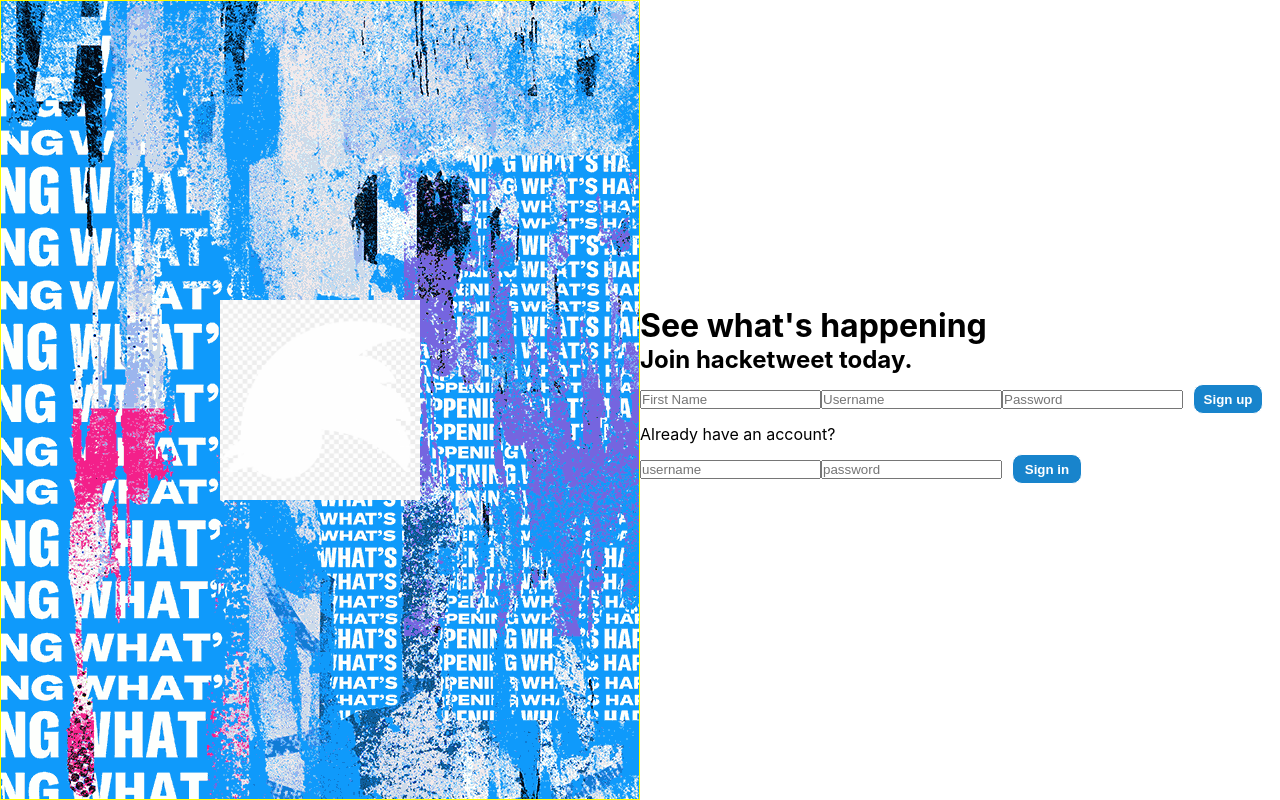
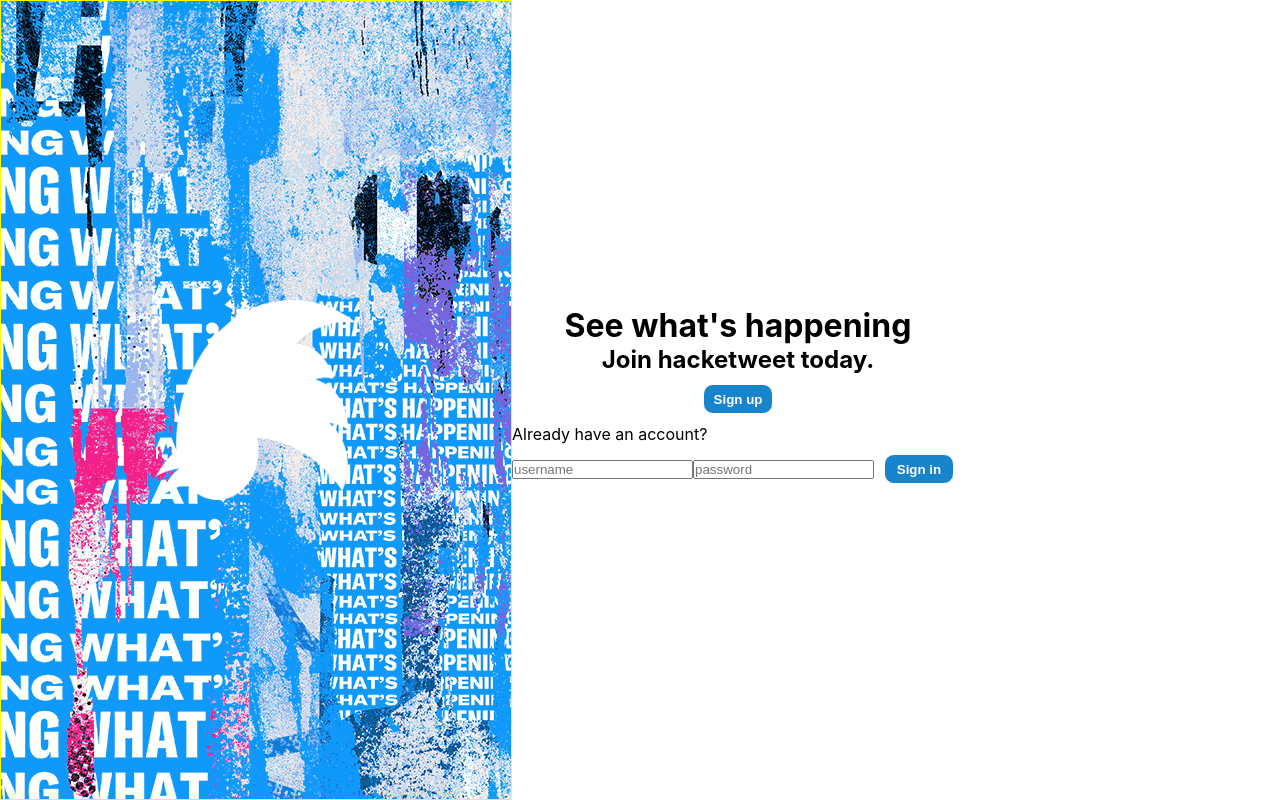
Before and after one commit to Grigan59/hackatweet-frontend, a Next.js app: page / in a window 1280 px wide. Built offline with nearby package versions, Linux system fonts and the light colour scheme.

Commit message:
pour vesion en ligne

```diff
--- a/components/Home.js
+++ b/components/Home.js
@@ -94,7 +94,7 @@
 
   function handlelougout(){
     dispatch(logOutUser())
-    router.push('/Login')
+    router.push('/')
   }
 
   return (
--- a/components/Login.js
+++ b/components/Login.js
@@ -6,33 +6,19 @@
 import { useDispatch } from 'react-redux';
 import {logInUser} from '../reducers/user'
 import {useRouter} from 'next/router'
+import Signup from './Signup';
 
 function Login() {
     const dispatch = useDispatch();
     const router = useRouter()
 
-    const [signupFirstname, setSignupFirstname] = useState('');
-    const [signUpUsername, setSignUpUsername] = useState('');
-    const [signUpPassword, setSignupPassword] = useState('');
-
     const [signInUsername, setSignInUsername] = useState('');
     const [signInPassword, setSignInPassword] = useState('');
 
-    function handleSignup() {
-        fetch('http://localhost:3000/users/signup', {
-            method: 'POST',
-            headers: { 'Content-Type': 'application/json' },
-            body: JSON.stringify({ firstname:signupFirstname, username: signUpUsername, password: signUpPassword }),
-        })
-        .then(response => response.json())
-        .then(data=> {
-            if(data.result){
-                dispatch(logInUser(data.token));
-                setSignupFirstname(''),
-                setSignUpUsername('');
-                setSignupPassword('');
-            }
-        })
+    const [IsSignUpVisible, setIsSignUpVisible] = useState(false);
+
+     function showSignup() {
+        setIsSignUpVisible(!IsSignUpVisible);
       };
 
     function handleSignin() {
@@ -57,35 +43,17 @@
     return (
         <div className={styles.main}>
             <div className={styles.imgContainer}>
-                <img src='/twitter-icon-white-transparent.png' className={styles.backgroundIcon} alt='Twitter Icon' />
+                <img src='/twitterLogo.png' className={styles.backgroundIcon} alt='Twitter Icon' />
             </div>
         <div className={styles.loginContainer}>
+
             <div className={styles.signUpContainer}>
                 <h1 className={styles.title}>See what's happening</h1>
                 <h2 className={styles.underTitle}>Join hacketweet today.</h2>
-                    <input
-                        type="text"
-                        placeholder="First Name"
-                        id="firstname"
-                        onChange={(e) => setSignupFirstname(e.target.value)}
-                        value={signupFirstname}
-                    />
-                    <input
-                        type="text"
-                        placeholder="Username"
-                        id="username"
-                        onChange={(e) => setSignUpUsername(e.target.value)}
-                        value={signUpUsername}
-                    />
-                    <input
-                        type="password"
-                        placeholder="Password"
-                        id="password"
-                        onChange={(e) => setSignupPassword(e.target.value)}
-                        value={signUpPassword}
-                    />
-                    <button id="signup" onClick={handleSignup}>Sign up</button>
+                <button id="signup" onClick={showSignup}>Sign up</button>
+                {IsSignUpVisible && <Signup/>}
             </div>
+
                 <div className={styles.signInContainer}>
                     <p className={styles.signinInvit}>Already have an account?</p>
 
--- a/components/Signup.js
+++ b/components/Signup.js
@@ -1,25 +1,77 @@
 import styles from '../styles/Signup.module.css';
+import { useState} from 'react'
+import { useDispatch } from 'react-redux';
+import {logInUser} from '../reducers/user'
+import {useRouter} from 'next/router'
 
 function Signup() {
 
+    //pour distribuer aux reducers
+    const dispatch = useDispatch();
+
+    // pour basculer vers une autre page (autre composant)
+    const router = useRouter()
+
+    // declarations des états (interrogés par d'autres composants)
+    const [signupFirstname, setSignupFirstname] = useState('');
+    const [signUpUsername, setSignUpUsername] = useState('');
+    const [signUpPassword, setSignupPassword] = useState('');
+
+    function handleSignup() {
+        fetch('http://localhost:3000/users/signup', {
+            method: 'POST',
+            headers: { 'Content-Type': 'application/json' },
+            body: JSON.stringify({ firstname:signupFirstname, username: signUpUsername, password: signUpPassword }),
+        })
+        .then(response => response.json())
+        .then(data=> {
+            if(data.result){
+                dispatch(logInUser(data.token));
+                setSignupFirstname(''),
+                setSignUpUsername('');
+                setSignupPassword('');
+            }
+        })
+    };
+    function showModal(){
+        setIsSignUpVisible(false)
+    }
 
 
-function setSignUpUsername() {}
+    return  (
+    <div className={styles.main}>
 
+        <img src='/twitterLogo.png' className={styles.twitterIcon}/>
+        <FontAwesomeIcon onClick={showModal} className={styles.userSection} icon={faXmark} />
+        <p className={styles.SignUpTitle}>Create your hackatweet account</p>
+        <p></p>
+        <input
+            className='={'
+            type="text"
+            placeholder="First Name"
+            id="firstname"
+            onChange={(e) => setSignupFirstname(e.target.value)}
+            value={signupFirstname}
+        />
+        <input
+            type="text"
+            placeholder="Username"
+            id="username"
+            onChange={(e) => setSignUpUsername(e.target.value)}
+            value={signUpUsername}
+        />
+        <input
+            type="password"
+            placeholder="Password"
+            id="password"
+            onChange={(e) => setSignupPassword(e.target.value)}
+            value={signUpPassword}
+        />
 
-    return = (
-        <div className={styles.main}>
-            <img src='twitterLogo' className={styles.twitterIcon}></img>
-            <p className={styles.title}>create your hackatweet account</p>
-            <input type="text" placeholder="name" id="username" onChange={(e) => setSignUpSignupFirstname(e.target.value)} value={SignupFirstname} />
-            <input type="text" placeholder="name" id="firstname" onChange={(e) => setSignUpUsername(e.target.value)} value={SignUpUsername} />
-            <input type="password" placeholder="name" id="firstname" onChange={(e) => setSignupPassword(e.target.value)} value={SignupPassword} />
-        </div>
+        <button id="signup" onClick={handleSignup}>Sign up</button>
+
+    </div>
     )
-
 }
 
-
-
-
 export default Signup;
--- a/styles/Login.module.css
+++ b/styles/Login.module.css
@@ -4,11 +4,12 @@
     display: flex;
     flex-direction: row;
     align-items: center;
+    z-index: 2;
   }
 
   .imgContainer {
     background-image: url('../public/background.png');
-    width: 50vw;
+    width: 40vw;
     height: 100vh;
     overflow: hidden;
     border: 1px solid yellow;
@@ -25,10 +26,17 @@
   height: 200px;
 }
 
-
 .loginContainer{
   display: flex;
   flex-direction: column;
+  align-items:stretch;
+}
+
+.signUpContainer{
+  display: flex;
+  flex-direction: column;
+  align-items: center;
+  max-width: 500px;
 }
 
   .twitterIcon{}
--- a/styles/Signup.module.css
+++ b/styles/Signup.module.css
@@ -1,5 +1,28 @@
-.main{}
+.main{
+    display: flex;
+    flex-direction: column;
+    align-items: center;
+    border: solid blue;
+    background-color: black;
+    top: 20%;
+    max-width: 500px;
+    max-height: 800px;
+    position:absolute;
+    top:15vh;
+    left:100vh
+ ;}
 
-.twitterIcon{}
+.SignUpTitle{
+    color:white;
+    font-size: large;
+}
 
-.title{}
+.twitterIcon{
+    border: solid blue;
+    top: 20%;
+    left: 50%;
+    transform: translate(-50%, -50%) scaleY(-1) scaleX(-1);
+    border: 1px solid red;
+    height: 100px;
+    width: 100px;
+}
```
Lines whose indentation alone changed are shown as unchanged.
